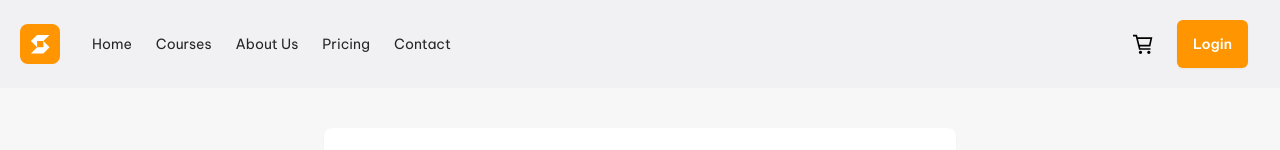
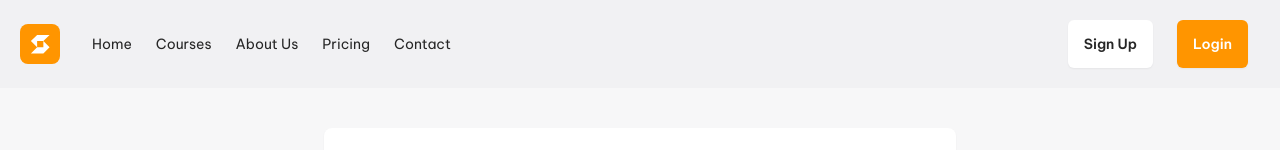
Before and after one commit to antorahad/Skill-bridge-project, a React (Vite) app: page / in a window 1280 px wide. Shown: the top 150 px of the page. Built offline with nearby package versions, Linux system fonts and the light colour scheme.

Commit message:
navbar update

```diff
--- a/src/common/Navbar.jsx
+++ b/src/common/Navbar.jsx
@@ -1,4 +1,3 @@
-import { GrCart } from "react-icons/gr";
 import { Link } from "react-router-dom";
 import logo from '../assets/logo.svg'
 
@@ -46,9 +45,9 @@ const Navbar = () => {
                     <div className="navbar-end">
                         <ul className="flex items-center justify-center">
                             <li className="px-3">
-                                <Link>
-                                    <GrCart size={20} />
-                                </Link>
+                                <button className="btn bg-white hover:bg-white focus:bg-white rounded-md text-primaryColor border-none outline-none text-[14px] font-[600]">
+                                    Sign Up
+                                </button>
                             </li>
                             <li className="px-3">
                                 <Link>
```
